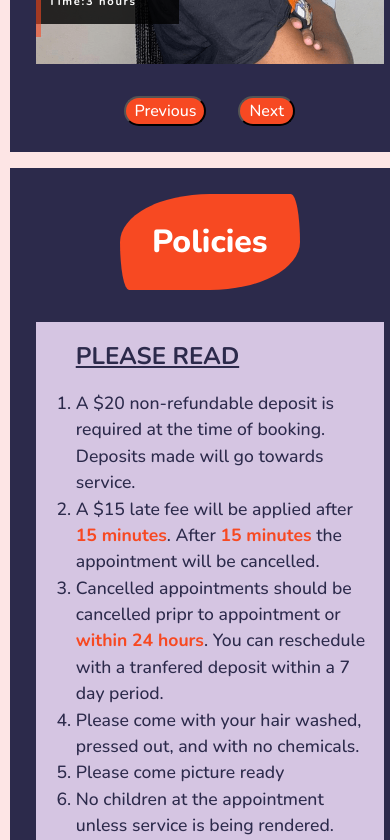
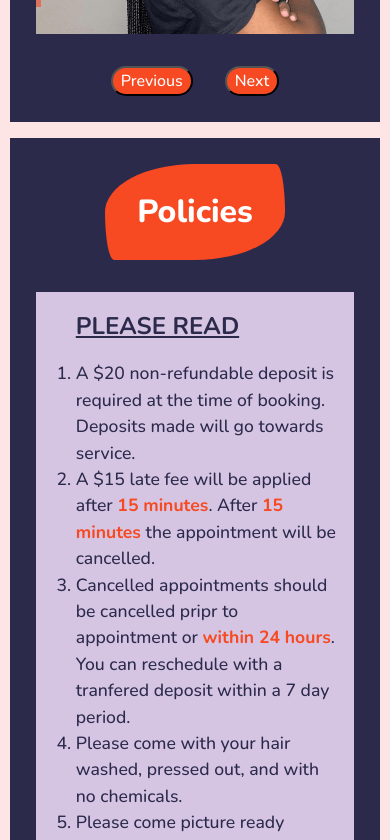
Before and after one commit to Brandon-Schefstad/next-level-hair-designs, a React (Create React App) app: page / in a window 390 px wide. Shown: the part 1320-2160 px from the top of the page. Built offline with nearby package versions, Linux system fonts and the light colour scheme.

Commit message:
Fix: Mobile sizing

```diff
--- a/src/scss/_policies.scss
+++ b/src/scss/_policies.scss
@@ -8,8 +8,8 @@
 	border: 2px solid (utils.$dark-bg);
 	grid-template-rows: -0.8fr 1fr;
 	padding-top: 1.5rem;
-	max-width: 475px;
-	min-width: 400px;
+	max-width: 685px;
+	// min-width: 400px;
 	margin: auto;
 }
 h1.policies__title {
```
Also changed, not shown: src/dist/main.css, 1 other file (tests, documents, lock files or other folders).
